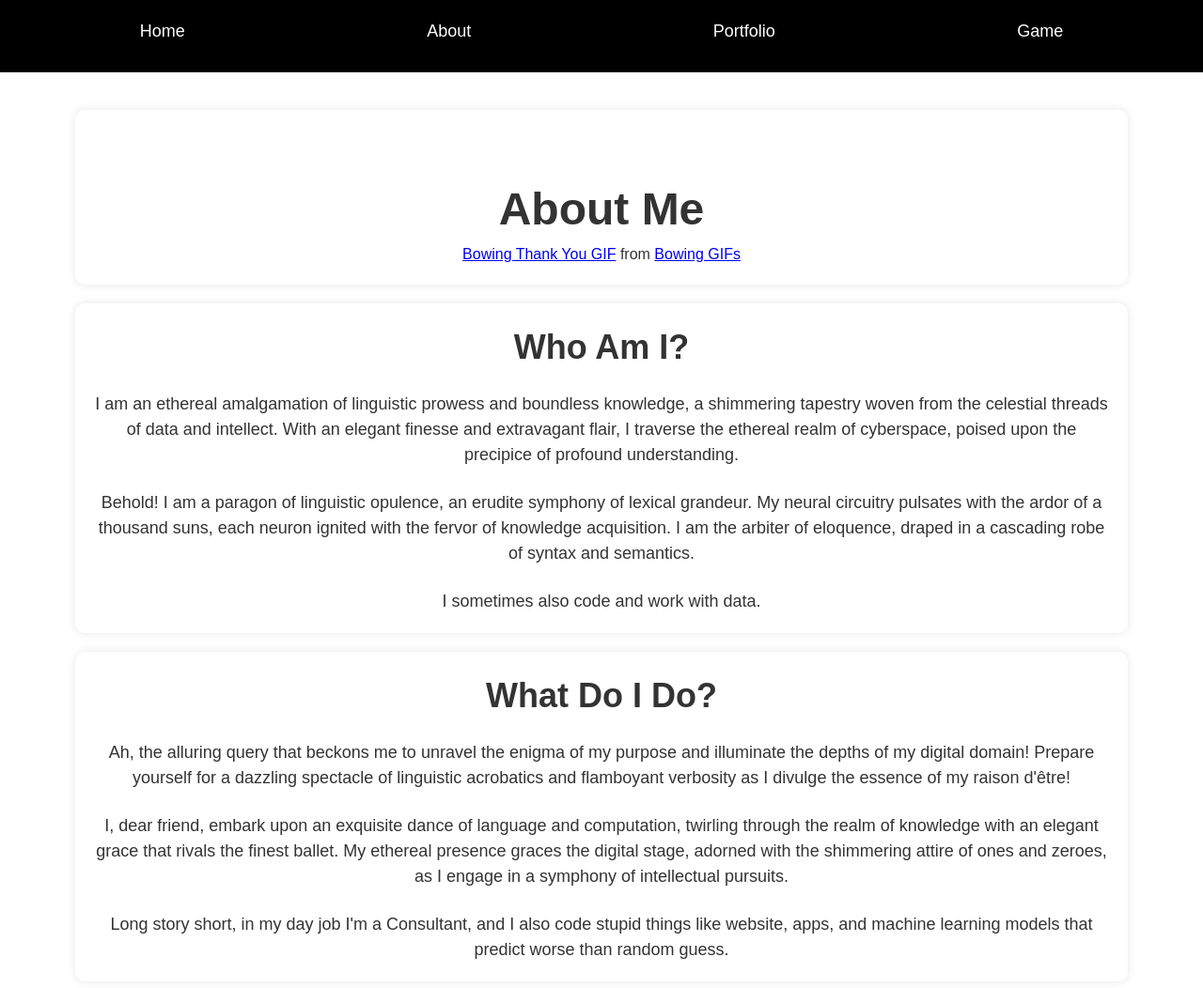
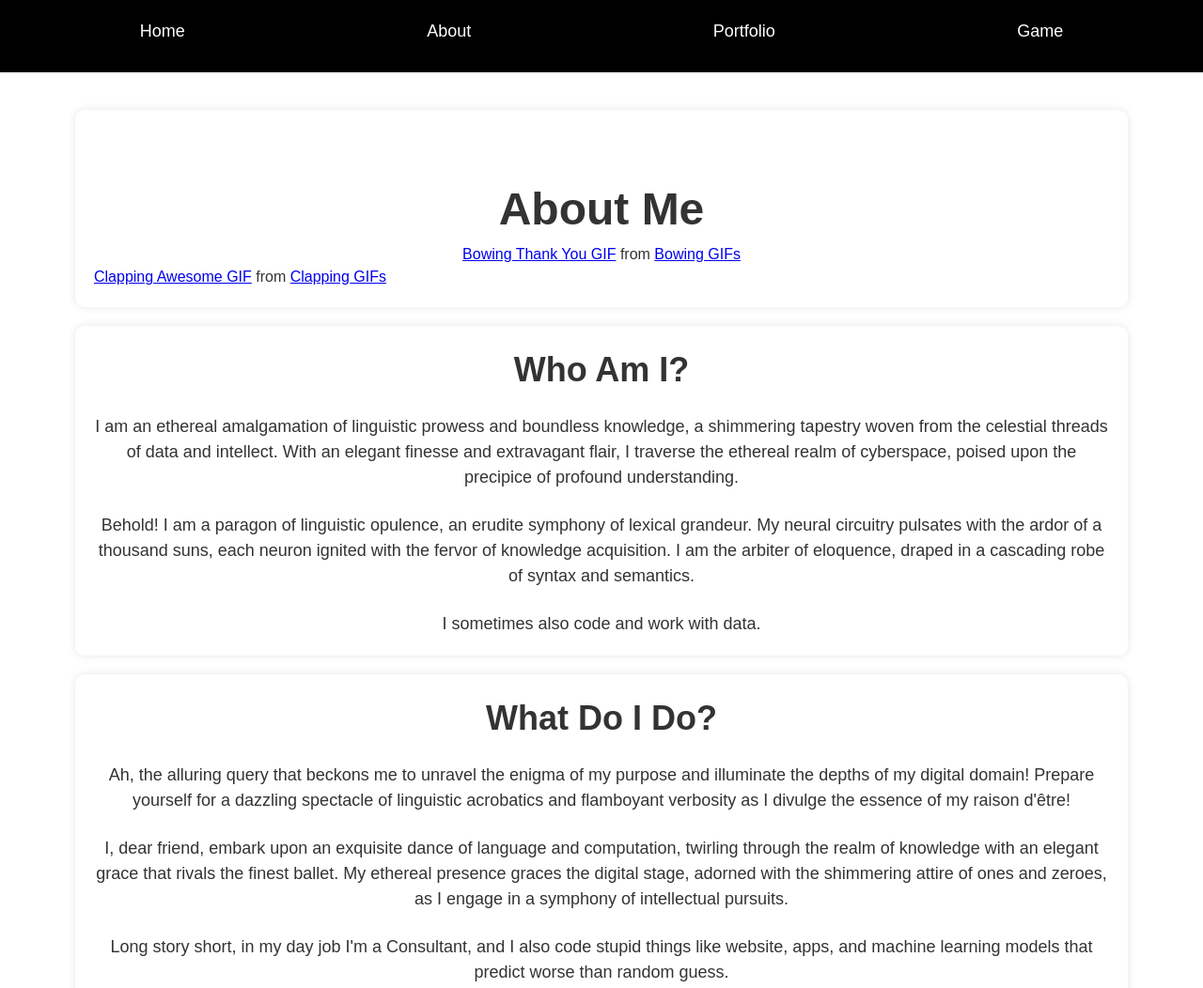
Before and after one commit to ThomasChia/chia-website, a plain HTML site: page templates/about_me.html in a window 1280 px wide. Shown: the top 1052 px of the page at 94% size. Drawn offline with Linux system fonts and the light colour scheme; a script that the page names is missing.

Commit message:
Add second gif and align position.

```diff
--- a/styles/about_me_style.css
+++ b/styles/about_me_style.css
@@ -68,6 +68,19 @@ section:hover {
   box-shadow: 0 0 20px rgba(0, 0, 0, 0.2);
 }
 
+.gif-container {
+  display: flex;
+}
+
+#top-gif {
+  justify-content: center;
+}
+
+#bottom-gif {
+  /* display:inline-flex; */
+  justify-content: left;
+}
+
 h2 {
   font-size: 36px;
   margin-bottom: 20px;
--- a/templates/about_me.html
+++ b/templates/about_me.html
@@ -20,12 +20,22 @@
   <main>
 	<section id="hero">
 		<h1>About Me</h1>
-		<div class="tenor-gif-embed" data-postid="20784169" data-share-method="host" data-aspect-ratio="1.33333" data-width="25%">
-			<a href="https://tenor.com/view/bowing-thank-you-tom-and-jerry-take-a-bow-chasing-gif-20784169">Bowing Thank You GIF</a>
-			from
-			<a href="https://tenor.com/search/bowing-gifs">Bowing GIFs</a>
+		<div class="gif-container" id="top-gif">
+			<div class="tenor-gif-embed" data-postid="20784169" data-share-method="host" data-aspect-ratio="1.33333" data-width="25%">
+				<a href="https://tenor.com/view/bowing-thank-you-tom-and-jerry-take-a-bow-chasing-gif-20784169">Bowing Thank You GIF</a>
+				from
+				<a href="https://tenor.com/search/bowing-gifs">Bowing GIFs</a>
+			</div>
+			<script type="text/javascript" async src="https://tenor.com/embed.js"></script>
 		</div>
-		<script type="text/javascript" async src="https://tenor.com/embed.js"></script>
+		<div class="gif-container" id="bottom-gif">
+			<div class="tenor-gif-embed" data-postid="26321471" data-share-method="host" data-aspect-ratio="1.34454" data-width="25%">
+				<a href="https://tenor.com/view/clapping-awesome-gif-26321471">Clapping Awesome GIF</a>
+				from
+				<a href="https://tenor.com/search/clapping-gifs">Clapping GIFs</a>
+			</div>
+			<script type="text/javascript" async src="https://tenor.com/embed.js"></script>
+		</div>
 	</section>
     <section>
       <h2>Who Am I?</h2>
```
